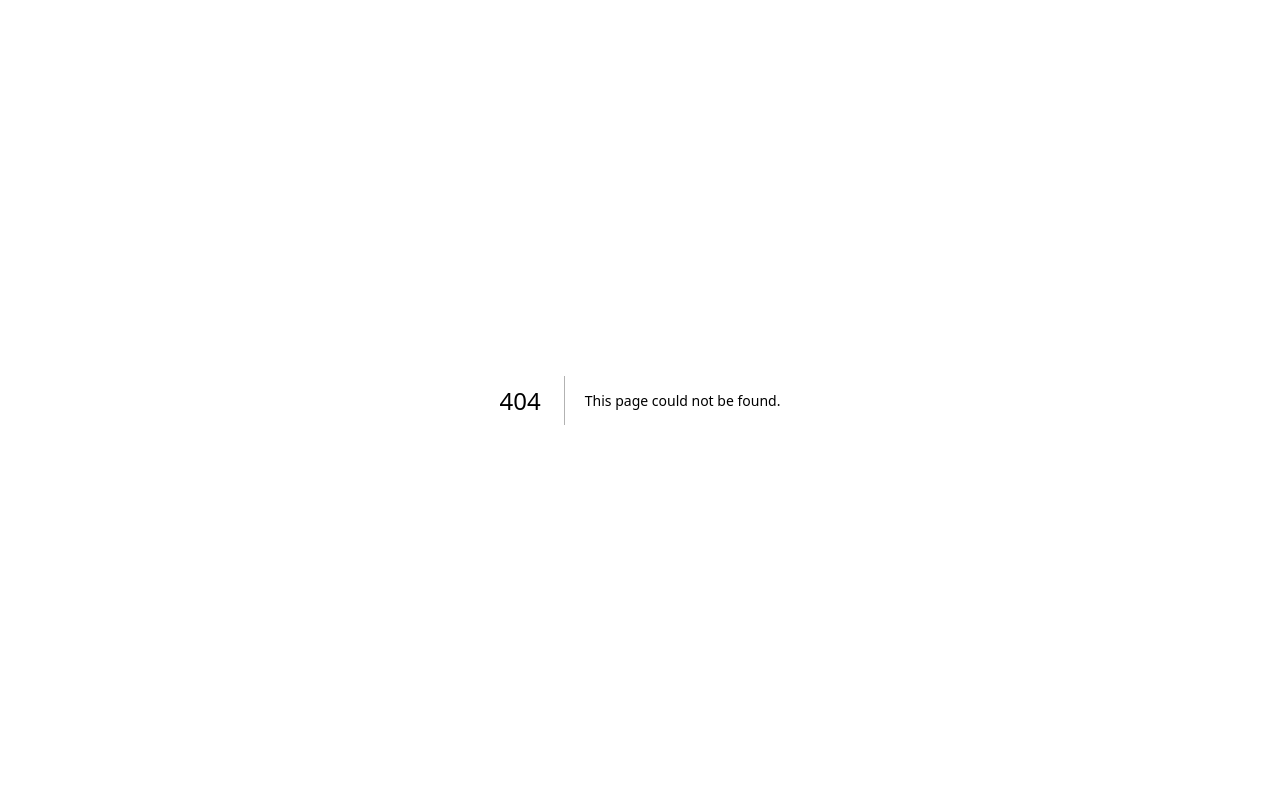
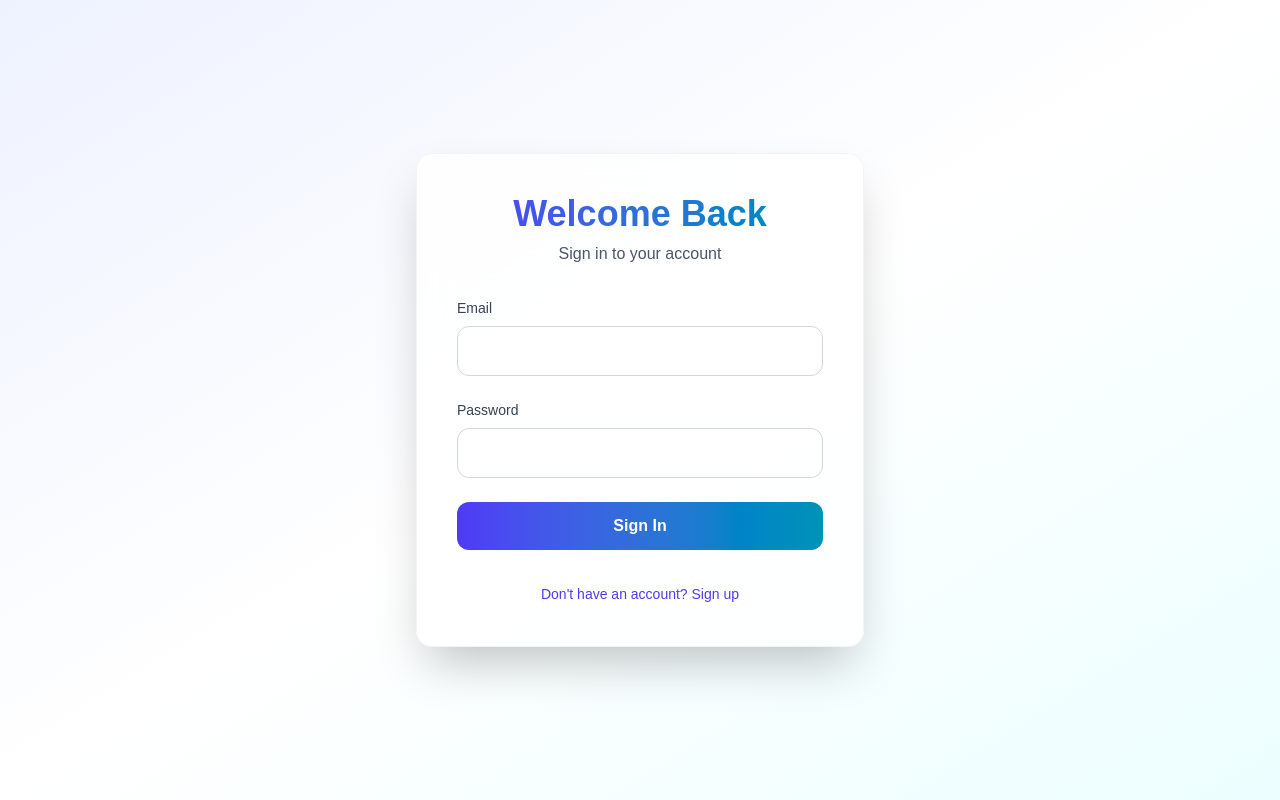
Before and after one commit to HYRE-AU/Hyrenow, a Next.js app: page /login in a window 1280 px wide. Before the commit this address had no page. Built offline with nearby package versions, Linux system fonts and the light colour scheme.

Commit message:
Add login page and dashboard with protected routes

```diff
--- /dev/null
+++ b/app/dashboard/page.tsx
@@ -0,0 +1,94 @@
+'use client'
+
+import { useEffect, useState } from 'react'
+import { useRouter } from 'next/navigation'
+import { createClient } from '@/lib/supabase/client'
+
+export default function DashboardPage() {
+  const [user, setUser] = useState<any>(null)
+  const [loading, setLoading] = useState(true)
+  const router = useRouter()
+
+  useEffect(() => {
+    async function getUser() {
+      const supabase = createClient()
+      const { data: { user } } = await supabase.auth.getUser()
+
+      if (!user) {
+        router.push('/login')
+        return
+      }
+
+      setUser(user)
+      setLoading(false)
+    }
+
+    getUser()
+  }, [router])
+
+  async function handleLogout() {
+    const supabase = createClient()
+    await supabase.auth.signOut()
+    router.push('/login')
+  }
+
+  if (loading) {
+    return (
+      <div className="min-h-screen flex items-center justify-center">
+        <div className="text-gray-600">Loading...</div>
+      </div>
+    )
+  }
+
+  return (
+    <div className="min-h-screen bg-gradient-to-br from-indigo-50 via-white to-cyan-50">
+      <nav className="bg-white shadow-sm border-b">
+        <div className="max-w-7xl mx-auto px-4 sm:px-6 lg:px-8">
+          <div className="flex justify-between items-center h-16">
+            <h1 className="text-2xl font-bold bg-gradient-to-r from-indigo-600 to-cyan-600 bg-clip-text text-transparent">
+              HyreNow
+            </h1>
+            <button
+              onClick={handleLogout}
+              className="px-4 py-2 text-sm font-medium text-gray-700 hover:text-gray-900 hover:bg-gray-100 rounded-lg transition-colors"
+            >
+              Logout
+            </button>
+          </div>
+        </div>
+      </nav>
+
+      <main className="max-w-7xl mx-auto px-4 sm:px-6 lg:px-8 py-8">
+        <div className="bg-white rounded-2xl shadow-xl p-8 border border-gray-100">
+          <h2 className="text-3xl font-bold text-gray-900 mb-2">
+            Welcome to your Dashboard! 🎉
+          </h2>
+          <p className="text-gray-600 mb-6">
+            You're successfully logged in.
+          </p>
+
+          <div className="bg-gradient-to-r from-indigo-50 to-cyan-50 rounded-xl p-6 border border-indigo-100">
+            <h3 className="text-lg font-semibold text-gray-900 mb-4">Your Account</h3>
+            <div className="space-y-2">
+              <p className="text-sm text-gray-600">
+                <span className="font-medium">Email:</span> {user?.email}
+              </p>
+              <p className="text-sm text-gray-600">
+                <span className="font-medium">User ID:</span> {user?.id}
+              </p>
+            </div>
+          </div>
+
+          <div className="mt-8 p-6 bg-gray-50 rounded-xl border border-gray-200">
+            <h3 className="text-lg font-semibold text-gray-900 mb-2">
+              🚀 Next Steps
+            </h3>
+            <p className="text-gray-600">
+              Your authentication is working perfectly! Next we'll build the interview features.
+            </p>
+          </div>
+        </div>
+      </main>
+    </div>
+  )
+}
--- /dev/null
+++ b/app/login/page.tsx
@@ -0,0 +1,97 @@
+'use client'
+
+import { useState } from 'react'
+import { useRouter } from 'next/navigation'
+import { createClient } from '@/lib/supabase/client'
+
+export default function LoginPage() {
+  const [email, setEmail] = useState('')
+  const [password, setPassword] = useState('')
+  const [loading, setLoading] = useState(false)
+  const [error, setError] = useState('')
+  const router = useRouter()
+
+  async function handleLogin(e: React.FormEvent) {
+    e.preventDefault()
+    setLoading(true)
+    setError('')
+
+    try {
+      const supabase = createClient()
+
+      const { error: signInError } = await supabase.auth.signInWithPassword({
+        email,
+        password,
+      })
+
+      if (signInError) throw signInError
+
+      router.push('/dashboard')
+    } catch (err: any) {
+      setError(err.message)
+    } finally {
+      setLoading(false)
+    }
+  }
+
+  return (
+    <div className="min-h-screen flex items-center justify-center bg-gradient-to-br from-indigo-50 via-white to-cyan-50">
+      <div className="max-w-md w-full space-y-8 p-10 bg-white/80 backdrop-blur-lg rounded-2xl shadow-2xl border border-gray-100">
+        <div className="text-center">
+          <h2 className="text-4xl font-bold bg-gradient-to-r from-indigo-600 to-cyan-600 bg-clip-text text-transparent">
+            Welcome Back
+          </h2>
+          <p className="mt-2 text-gray-600">Sign in to your account</p>
+        </div>
+
+        <form onSubmit={handleLogin} className="space-y-6">
+          <div>
+            <label className="block text-sm font-medium text-gray-700 mb-2">
+              Email
+            </label>
+            <input
+              type="email"
+              value={email}
+              onChange={(e) => setEmail(e.target.value)}
+              className="w-full px-4 py-3 border border-gray-300 rounded-xl focus:ring-2 focus:ring-indigo-500 focus:border-transparent transition-all duration-200 outline-none"
+              required
+            />
+          </div>
+
+          <div>
+            <label className="block text-sm font-medium text-gray-700 mb-2">
+              Password
+            </label>
+            <input
+              type="password"
+              value={password}
+              onChange={(e) => setPassword(e.target.value)}
+              className="w-full px-4 py-3 border border-gray-300 rounded-xl focus:ring-2 focus:ring-indigo-500 focus:border-transparent transition-all duration-200 outline-none"
+              required
+            />
+          </div>
+
+          {error && (
+            <div className="bg-red-50 text-red-600 px-4 py-3 rounded-lg text-sm">
+              {error}
+            </div>
+          )}
+
+          <button
+            type="submit"
+            disabled={loading}
+            className="w-full bg-gradient-to-r from-indigo-600 to-cyan-600 text-white py-3 rounded-xl font-semibold hover:shadow-lg hover:scale-[1.02] transition-all duration-200 disabled:opacity-50"
+          >
+            {loading ? 'Signing in...' : 'Sign In'}
+          </button>
+        </form>
+
+        <div className="text-center">
+          <a href="/signup" className="text-sm text-indigo-600 hover:text-indigo-700 font-medium">
+            Don't have an account? Sign up
+          </a>
+        </div>
+      </div>
+    </div>
+  )
+}
```
